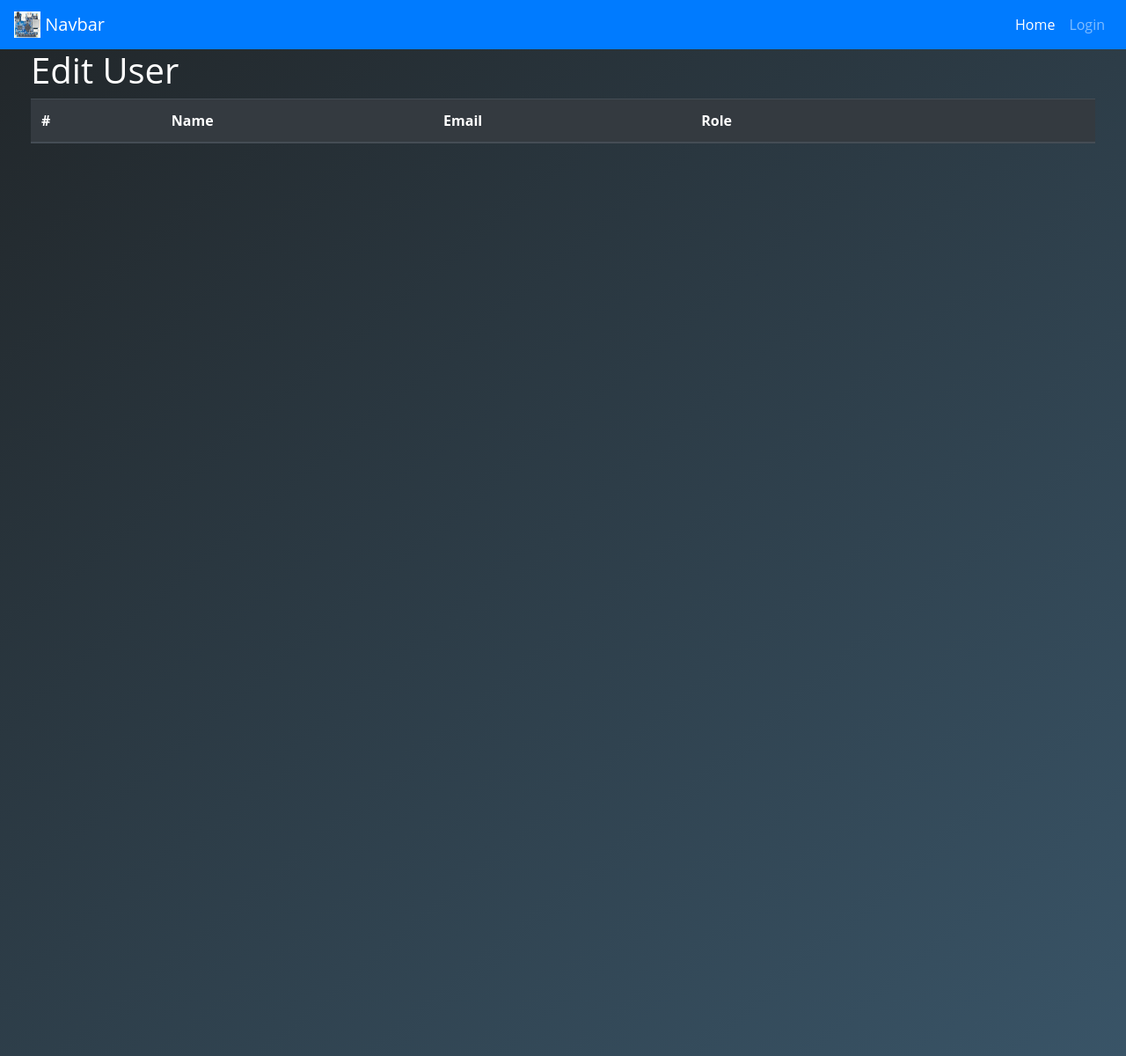
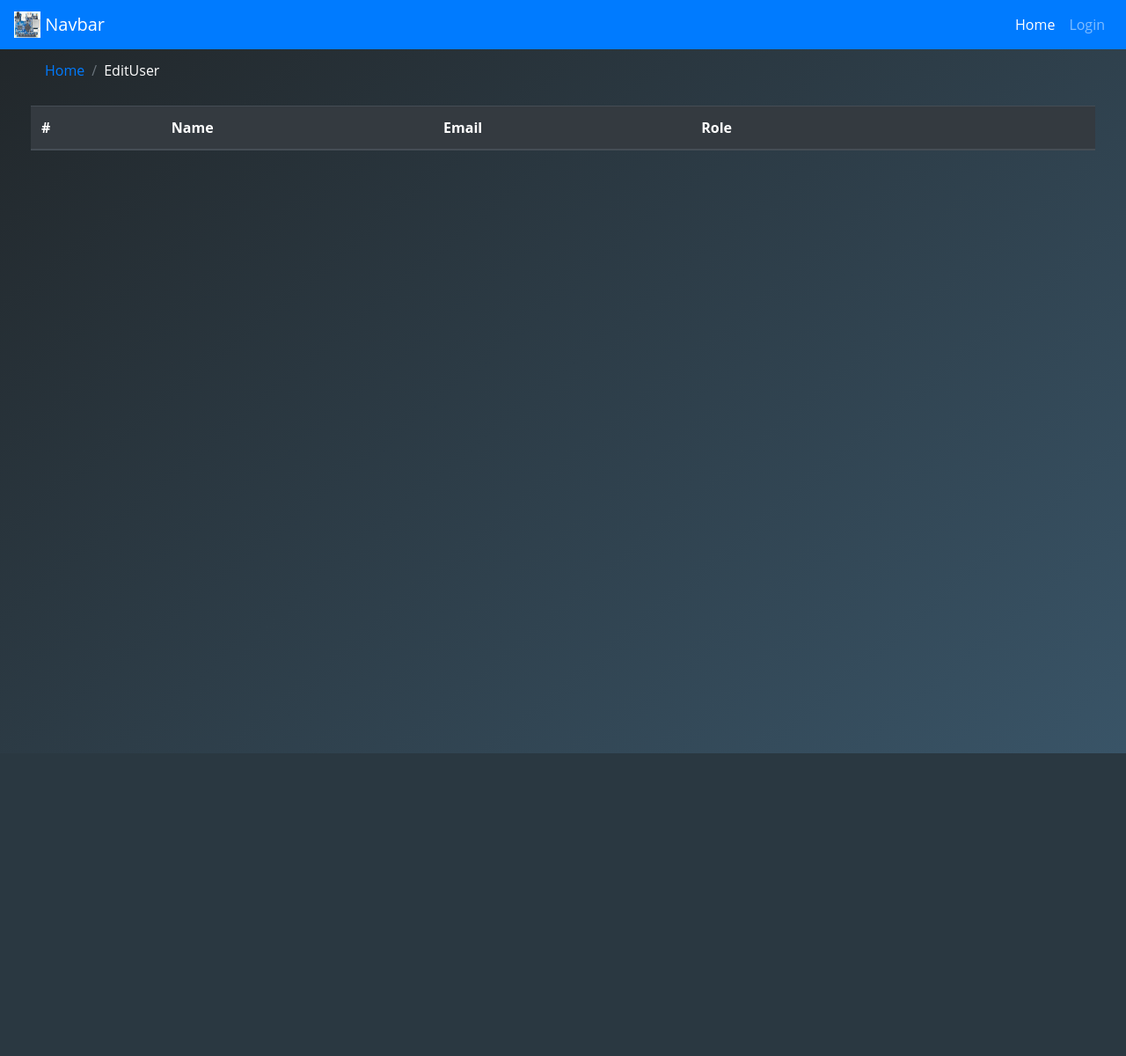
Before and after one commit to tarjanyij/home, a Flask app: template app/templates/admin/edituser.html in a window 1280 px wide. Shown: the whole page at 88% size. After the commit the page ends 856 px from the top, so only its background shows below. Run offline with Flask 2, Linux system fonts and the light colour scheme; the template is opened without the code that fills it, so the values that code supplies are empty; some libraries are stand-ins or nearby versions.

Commit message:
bootstrap jav1

```diff
--- a/app/templates/admin/edituser.html
+++ b/app/templates/admin/edituser.html
@@ -1,11 +1,17 @@
 {% extends "base.html" %}
 
 {% block page_content %}
-<h1 class="title">
-  Edit User
-</h1>
-
-
+<div class="container overflow-auto">
+  <div class="row">
+    <div class="col-12">
+      <nav aria-label="breadcrumb">
+        <ol class="breadcrumb bg-transparent">
+          <li class="breadcrumb-item"><a href="/index">Home</a></li>
+          <li class="breadcrumb-item active text-white" aria-current="page">EditUser</li>
+        </ol>
+      </nav>
+    </div>
+    <div class="col-12">
       <table class="table table-dark">
         <thead>
           <tr>
@@ -31,6 +37,12 @@
 
         </tbody>
       </table>
+    </div>
+  </div>
+</div>
+
+
+
 
 <!-- Modal window -->
 <div id="EditModal" class="modal fade" tabindex="-1" aria-hidden="true" style="color: black;">
--- a/app/templates/base.html
+++ b/app/templates/base.html
@@ -19,14 +19,8 @@
 
     body {
         background-image: linear-gradient(140deg, #212629, #395467);
-        min-height: 150vh;
-        color: #fff;
         font-family: 'Open Sans', sans-serif;
-        position: relative;
-
     }
-
-
 </style>
 {% endblock %}
 
@@ -34,10 +28,11 @@
 
 {% endblock %}
 
-{% block body_attribs %} class="overflow-hidden" {% endblock body_attribs %}
+{% block body_attribs %} class="d-flex flex-column min-vh-100 overflow-hidden text-white background-image" {% endblock
+body_attribs %}
 
 {% block navbar %}
-<header class="navbar sticky-top navbar-expand navbar-dark flex-column flex-md-row bd-navbar bg-primary">
+<header class="navbar navbar-expand-xl navbar-dark bd-navbar bg-primary">
     <a class="navbar-brand" href="#">
         <img src="{{ url_for('static',filename='orangepione.jpg') }}" width="30" height="30"
             class="d-inline-block align-top" alt="" loading="lazy">
@@ -60,13 +55,16 @@
             </li>
             {% if current_user.is_authenticated %}
             <li class="nav-item dropdown">
-                <a class="nav-link dropdown-toggle" href="#" id="navbarDropdown" role="button" data-toggle="dropdown" aria-haspopup="true" aria-expanded="false" >
+                <a class="nav-link dropdown-toggle" href="#" id="navbarDropdown" role="button" data-toggle="dropdown"
+                    aria-haspopup="true" aria-expanded="false">
                     Admin
                 </a>
                 <ul class="dropdown-menu" aria-labelledby="navbarDropdown">
                     <li><a class="dropdown-item" href="{{ url_for('admin.adduser') }}">Add User</a></li>
                     <li><a class="dropdown-item" href="{{ url_for('admin.edituser') }}">Edit User</a></li>
-                    <li><hr class="dropdown-divider"></li>
+                    <li>
+                        <hr class="dropdown-divider">
+                    </li>
                     <li><a class="dropdown-item" href="{{ url_for('admin.profile') }}">Profile</a></li>
                 </ul>
             </li>
@@ -110,10 +108,14 @@
 {% block content %}
 <main>
 
-    <div class="container fill-height overflow-auto">
-        {% block page_content %}
-        {% endblock %}
+
+    <div class="row min-vh-100">
+        <div class="col">
+            {% block page_content %}
+            {% endblock %}
+        </div>
     </div>
+
 
 </main>
 
--- a/app/templates/login.html
+++ b/app/templates/login.html
@@ -3,8 +3,8 @@
 {% block page_content %}
 
 <div class="row h-100 justify-content-center align-items-center text-center">
-    <div class="card border-secondary mb-3" style="width: 24rem;">
-        <div class="justify-content-center align-items-center text-center">
+    <div class="card bg-transparent border-secondary mb-3" style="width: 24rem;">
+        <div class="justify-content-center align-items-center text-center mt-4">
             <img src="{{ url_for('static',filename='user.png') }}" class="card-img-top " style="height: 56px; width: 56px;" alt="...">
         </div>
 
```
Also changed, not shown: app/templates/admin/profile.html (+18 -8 lines), app/templates/environment.html (+15 -1 lines), app/templates/index.html (+6 -4 lines), app/templates/sensorconfig.html (+14 -3 lines), app/templates/sensortemp.html (+19 -8 lines). Lines whose indentation alone changed are shown as unchanged.
